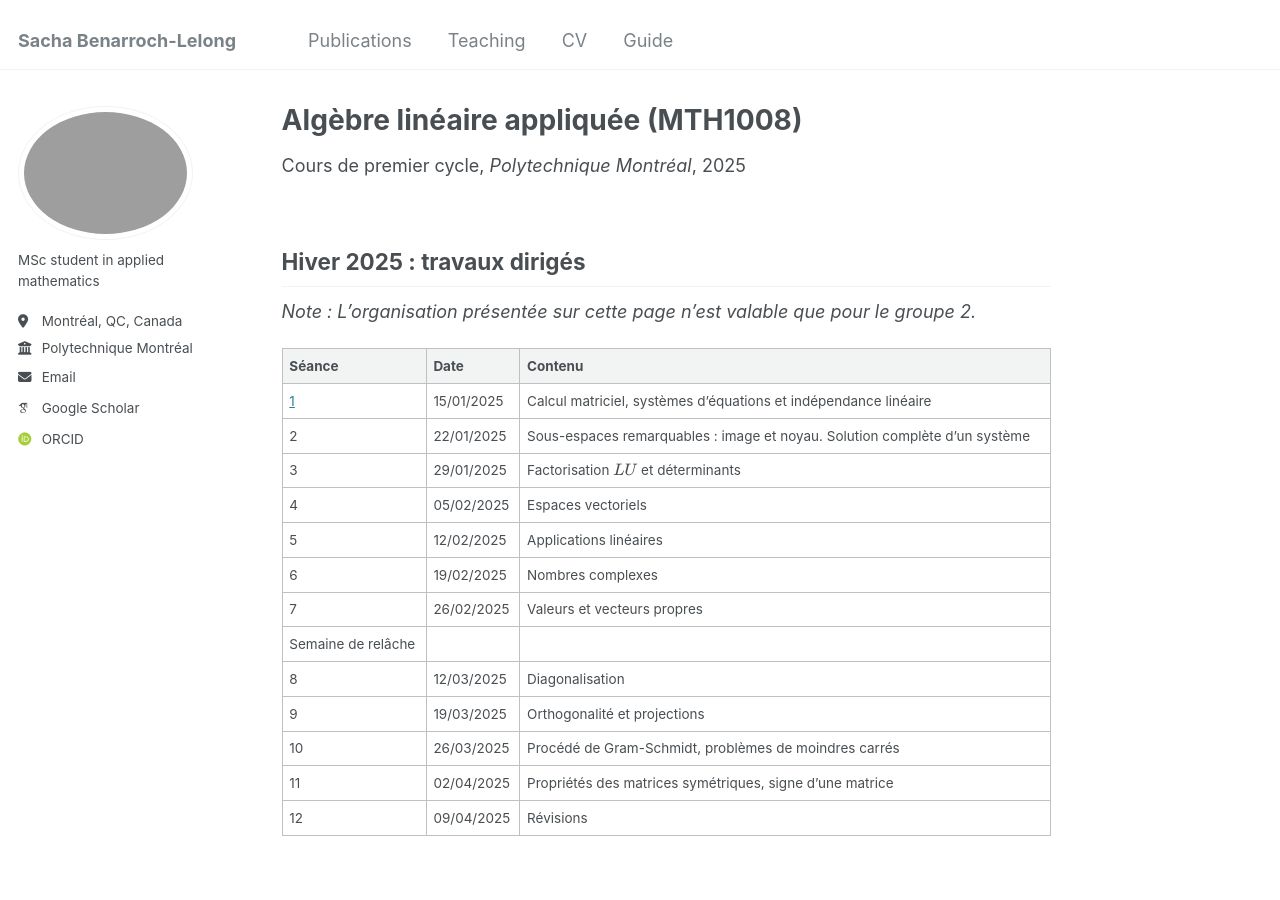
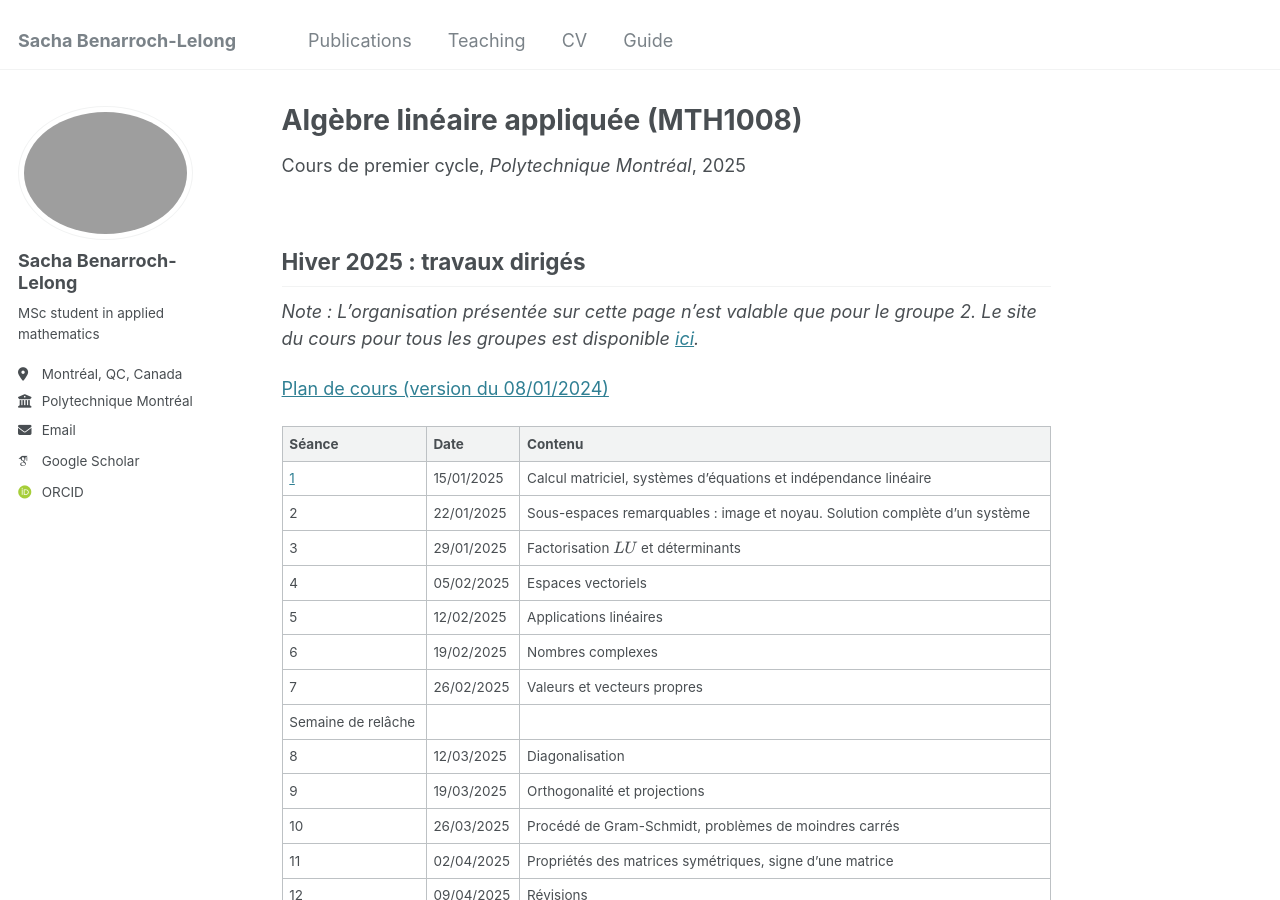
Before and after one commit to sblelong/sblelong.github.io, a Jekyll site: the page built from _teaching/mth1008.md, in a window 1280 px wide and 900 px high. Built offline with Jekyll 4.4.1, drawn with Linux system fonts in a browser that asks for light colours; some web fonts are replaced.

Commit message:
plan de cours MTH1008 A25

```diff
--- a/_config.yml
+++ b/_config.yml
@@ -22,13 +22,13 @@ repository               : "sblelong/sblelong.github.io"
 author:
   # Biographic information
   avatar           : # "pp.jpg"
-  name             : # "Sacha Benarroch-Lelong"
+  name             : "Sacha Benarroch-Lelong"
   pronouns         : # "He/Him"
   bio              : "MSc student in applied mathematics"
   location         : "Montréal, QC, Canada"
   employer         : "Polytechnique Montréal"
   uri              : # URL
-  email            : "sacha.benarroch-lelong@polymtl.ca"
+  email            : "sacha.benarroch@polymtl.ca"
 
   # Academic websites
   arxiv            : # URL - Update with the correct link to your profile
--- a/_teaching/mth1008.md
+++ b/_teaching/mth1008.md
@@ -9,20 +9,22 @@ date: 2025-01-01
 
 ## Hiver 2025 : travaux dirigés
 
-*Note : L'organisation présentée sur cette page n'est valable que pour le groupe 2.*
+*Note : L'organisation présentée sur cette page n'est valable que pour le groupe 2. Le site du cours pour tous les groupes est disponible [ici](https://www.polymtl.ca/programmes/cours/algebre-lineaire-appliquee).*
 
-| Séance | Date | Contenu |
-| --- | --- | --- |
-| [1](/teaching/mth1008/td1) | 15/01/2025 | Calcul matriciel, systèmes d'équations et indépendance linéaire |
-| 2 | 22/01/2025 | Sous-espaces remarquables : image et noyau. Solution complète d'un système |
-| 3 | 29/01/2025 | Factorisation \\(LU\\) et déterminants |
-| 4 | 05/02/2025 | Espaces vectoriels |
-| 5 | 12/02/2025 | Applications linéaires |
-| 6 | 19/02/2025 | Nombres complexes |
-| 7 | 26/02/2025 | Valeurs et vecteurs propres |
-| Semaine de relâche |
-| 8 | 12/03/2025 | Diagonalisation |
-| 9 | 19/03/2025 | Orthogonalité et projections |
-| 10 | 26/03/2025 | Procédé de Gram-Schmidt, problèmes de moindres carrés |
-| 11 | 02/04/2025 | Propriétés des matrices symétriques, signe d'une matrice |
-| 12 | 09/04/2025 | Révisions |
+[Plan de cours (version du 08/01/2024)](/files/Plan_de_cours_MTH1008_H25.pdf)
+
+| Séance                     | Date       | Contenu                                                                    |
+| -------------------------- | ---------- | -------------------------------------------------------------------------- |
+| [1](/teaching/mth1008/td1) | 15/01/2025 | Calcul matriciel, systèmes d'équations et indépendance linéaire            |
+| 2                          | 22/01/2025 | Sous-espaces remarquables : image et noyau. Solution complète d'un système |
+| 3                          | 29/01/2025 | Factorisation \\(LU\\) et déterminants                                     |
+| 4                          | 05/02/2025 | Espaces vectoriels                                                         |
+| 5                          | 12/02/2025 | Applications linéaires                                                     |
+| 6                          | 19/02/2025 | Nombres complexes                                                          |
+| 7                          | 26/02/2025 | Valeurs et vecteurs propres                                                |
+| Semaine de relâche         |
+| 8                          | 12/03/2025 | Diagonalisation                                                            |
+| 9                          | 19/03/2025 | Orthogonalité et projections                                               |
+| 10                         | 26/03/2025 | Procédé de Gram-Schmidt, problèmes de moindres carrés                      |
+| 11                         | 02/04/2025 | Propriétés des matrices symétriques, signe d'une matrice                   |
+| 12                         | 09/04/2025 | Révisions                                                                  |
```
Also changed, not shown: 9 other files.
